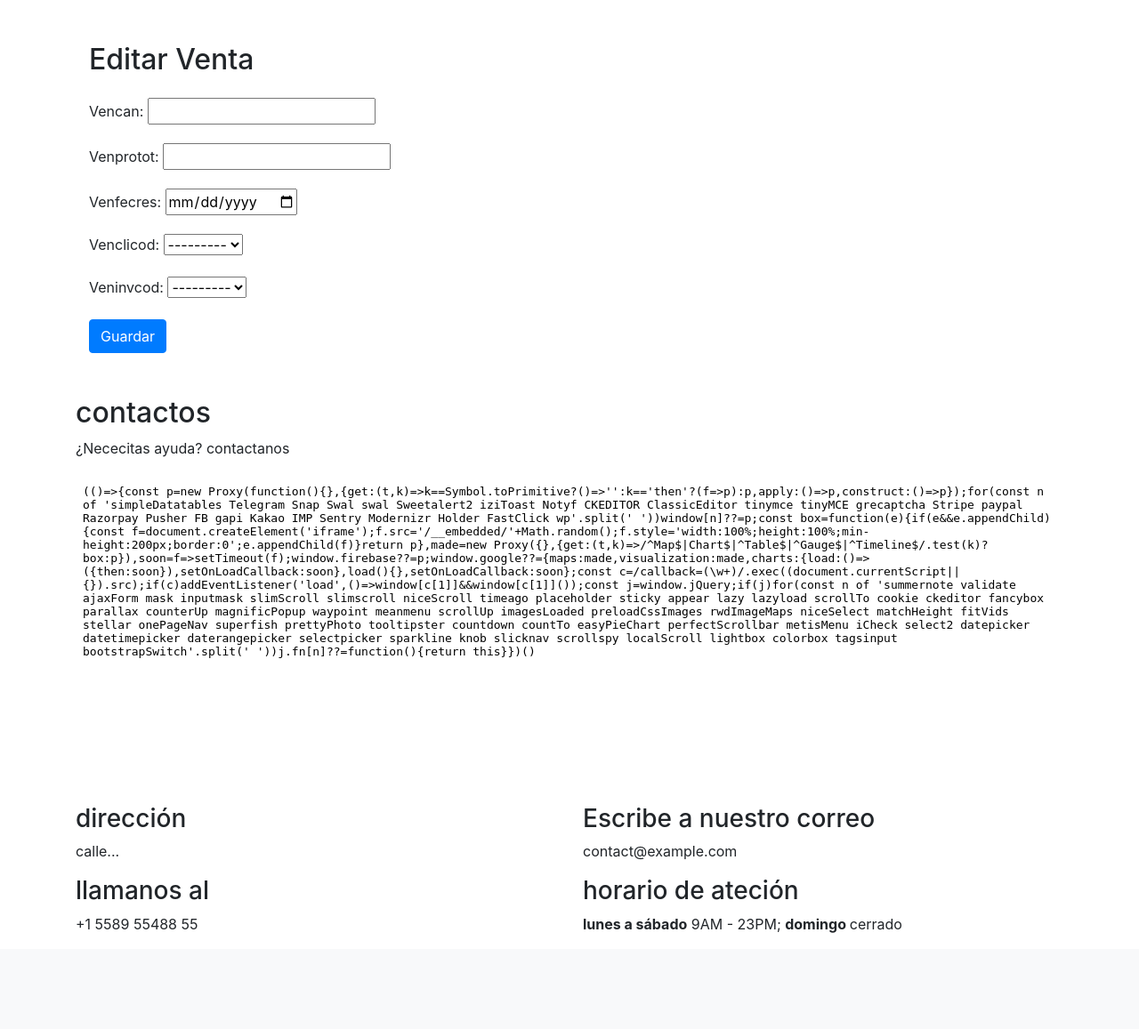
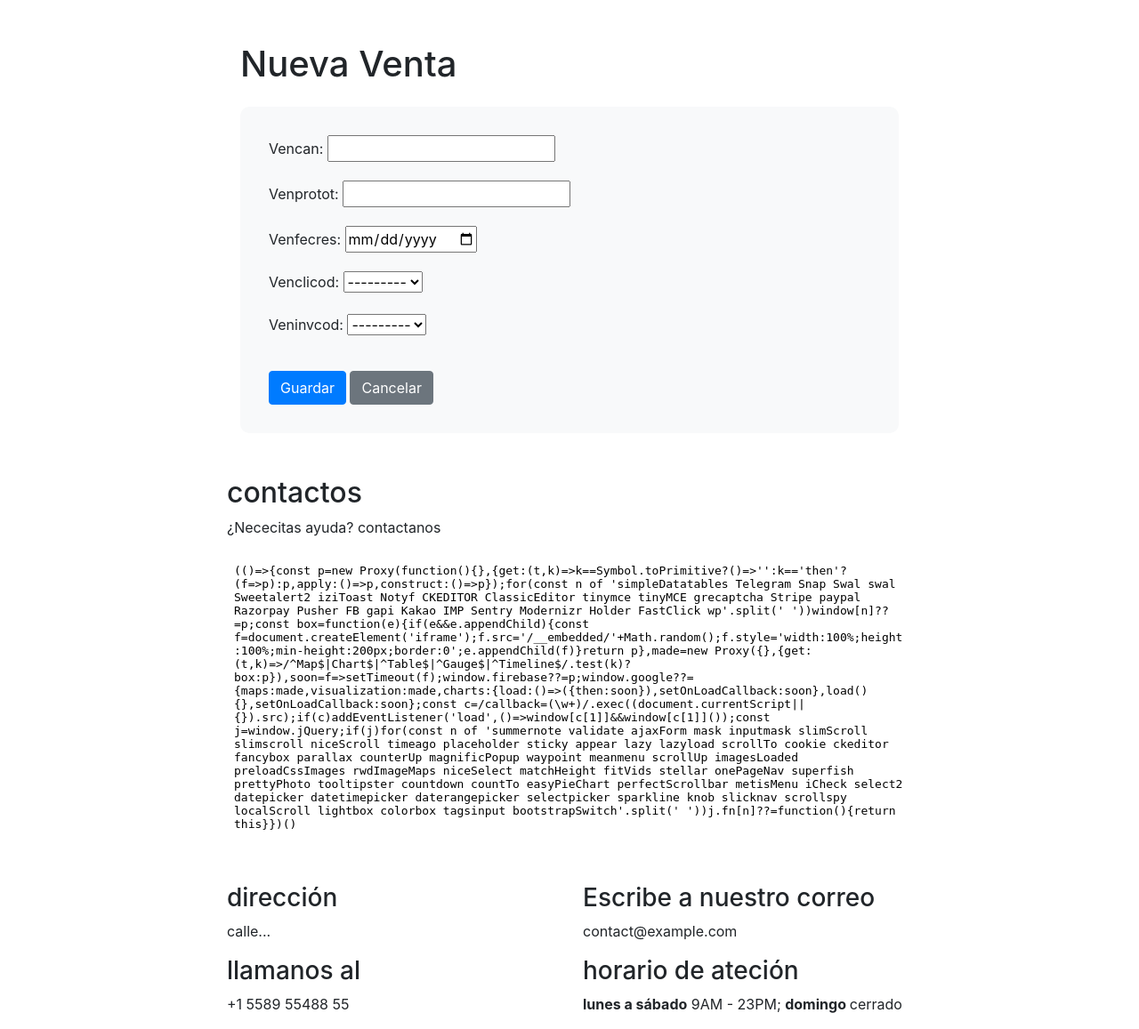
Before and after one commit to YeyderJHJL/PROJECT_IPS, a Django app: template project/tienda/templates/ventas/venta_form.html in a window 1280 px wide. Shown: the part 56-1213 px from the top of the page at 89% size. Before the commit the page ends 1105 px from the top, so only its background shows below. Run offline with Django 5.2, Linux system fonts and the light colour scheme; the template is opened without the code that fills it: values that come from a table or form of the project are taken from there, others are empty; some libraries are stand-ins or nearby versions.

Commit message:
mejora de formularios

```diff
--- a/project/tienda/templates/ventas/venta_form.html
+++ b/project/tienda/templates/ventas/venta_form.html
@@ -1,14 +1,31 @@
 {% extends "base.html" %}
 
-{% block title %}Editar Venta{% endblock %}
+{% block title %}{{ form.instance.vencod|default:"Nueva Venta" }}{% endblock %}
 
 {% block content %}
     <div class="container my-5">
-        <h2 class="mb-4">Editar Venta</h2>
+        <h1 class="mb-4">{{ form.instance.vencod|default:"Nueva Venta" }}</h1>
         <form method="post">
             {% csrf_token %}
             {{ form.as_p }}
             <button type="submit" class="btn btn-primary">Guardar</button>
+            <a href="{% url 'venta_list' %}" class="btn btn-secondary">Cancelar</a>
         </form>
     </div>
+
+    <style>
+        .container {
+            max-width: 800px;
+        }
+
+        form {
+            background-color: #f8f9fa;
+            padding: 2rem;
+            border-radius: 10px;
+        }
+
+        .btn {
+            margin-top: 1rem;
+        }
+    </style>
 {% endblock %}
```
